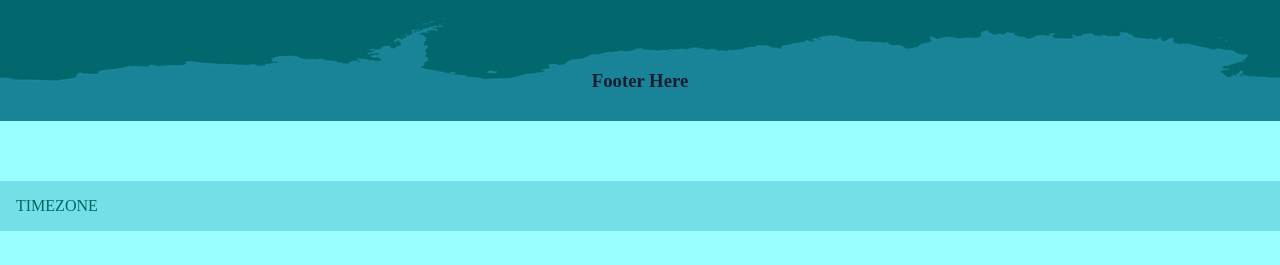
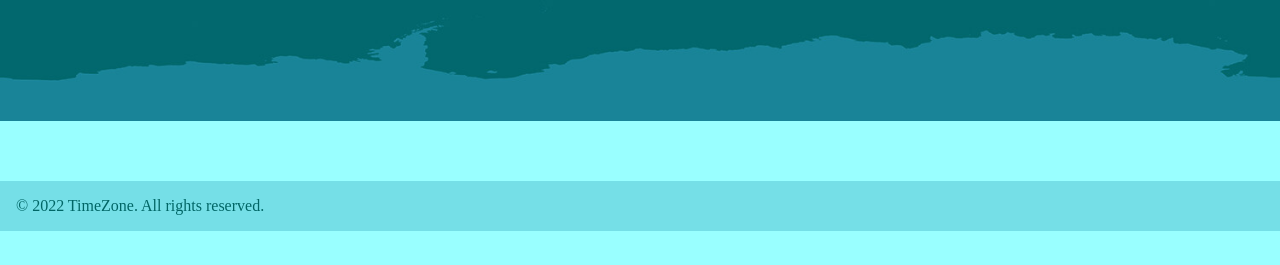
Before and after one commit to Nardos22/Time-Zone, a React (Vite) app: page / in a window 1280 px wide. Shown: the part 569-834 px from the top of the page. Built offline with nearby package versions, Linux system fonts and the light colour scheme.

Commit message:
txt in footer

```diff
--- a/src/components/Footer.jsx
+++ b/src/components/Footer.jsx
@@ -3,7 +3,7 @@ import React from "react";
 
 const Footer = () => (
   <div className="footer">
-    <p>TIMEZONE</p>
+    <p>© 2022 TimeZone. All rights reserved.</p>
   </div>
 );
 
--- a/src/pages/HomePage.jsx
+++ b/src/pages/HomePage.jsx
@@ -34,7 +34,7 @@ return <div id="home">
               </div>
         </div>
         <div >
-            <h3> Footer Here   </h3>
+            <h3>    </h3>
         </div>
 </div>
 
```
